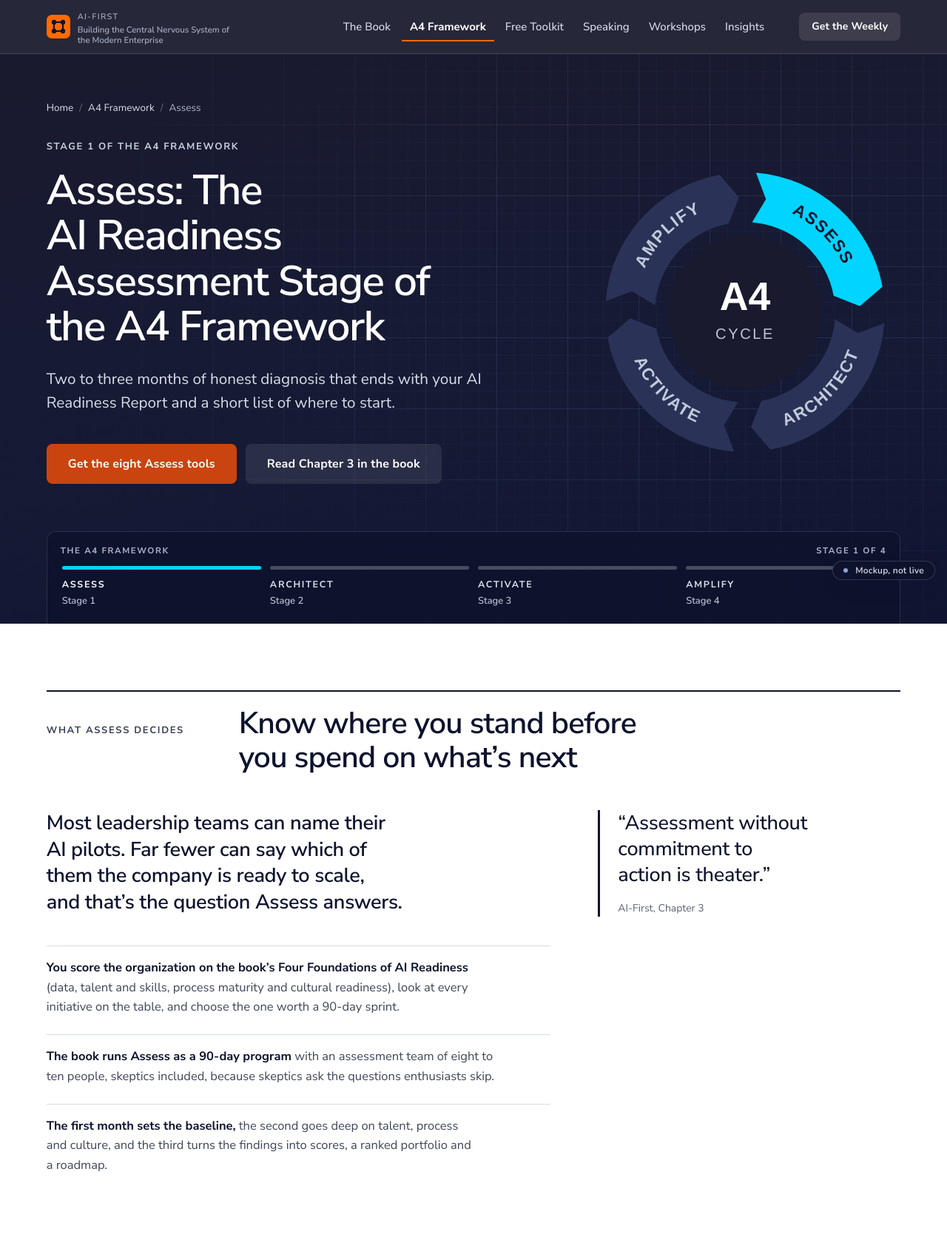
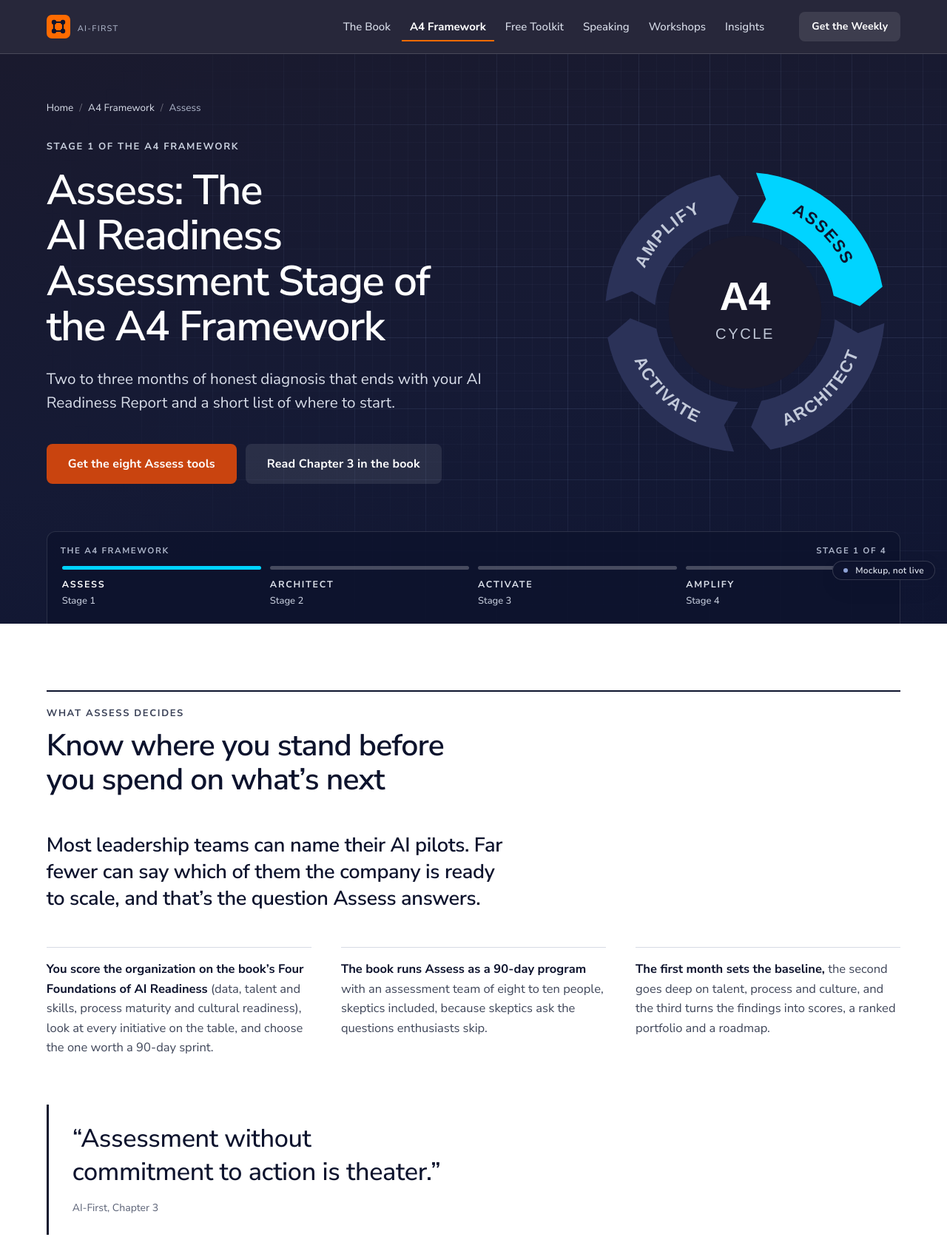
Before and after one commit to jarvisdanley/readaifirst-redesign, a plain HTML site: page a4-framework/assess/index.html in a window 1280 px wide. Shown: the top 1672 px of the page at 74% size. Drawn offline with Linux system fonts and the light colour scheme.

Commit message:
Defect pass: hero covers fan inside the frame, header tagline to footer only, one header centre line, eyebrow above headings, sticky split columns, Assess quote full width, rules span columns, anchors clear the header

```diff
--- a/a4-framework/assess/index.html
+++ b/a4-framework/assess/index.html
@@ -45,13 +45,12 @@
 <section class="s s-white" aria-labelledby="wd-h">
   <div class="container">
     <div class="sec-head "><span class="label">What Assess decides</span><h2 id="wd-h">Know where you stand before you spend on what’s next</h2></div>
-    <div class="split wide-left">
-      <div><p class="lead-sent">Most leadership teams can name their AI pilots. Far fewer can say which of them the company is ready to scale, and that’s the question Assess answers.</p>
-<ul class="takeaways stacked"><li><p><b>You score the organization on the book’s Four Foundations of AI Readiness</b> (data, talent and skills, process maturity and cultural readiness), look at every initiative on the table, and choose the one worth a 90-day sprint.</p></li>
+    <div class="decides">
+      <p class="lead-sent">Most leadership teams can name their AI pilots. Far fewer can say which of them the company is ready to scale, and that’s the question Assess answers.</p>
+<ul class="takeaways cols"><li><p><b>You score the organization on the book’s Four Foundations of AI Readiness</b> (data, talent and skills, process maturity and cultural readiness), look at every initiative on the table, and choose the one worth a 90-day sprint.</p></li>
 <li><p><b>The book runs Assess as a 90-day program</b> with an assessment team of eight to ten people, skeptics included, because skeptics ask the questions enthusiasts skip.</p></li>
 <li><p><b>The first month sets the baseline,</b> the second goes deep on talent, process and culture, and the third turns the findings into scores, a ranked portfolio and a roadmap.</p></li></ul>
-      </div>
-      <blockquote class="pullquote"><p>“Assessment without commitment to action is theater.”</p><cite><span class="nb">AI-First,</span> Chapter 3</cite></blockquote>
+      <blockquote class="pullquote pullquote--wide"><p>“Assessment without commitment to action is theater.”</p><cite><span class="nb">AI-First,</span> Chapter 3</cite></blockquote>
     </div>
   </div>
 </section>
--- a/assets/css/site.css
+++ b/assets/css/site.css
@@ -772,3 +772,43 @@ h2, .sec-head h2 { letter-spacing: -0.02em; }
 .tool-card .sep { position: absolute; width: 1px; height: 1px; overflow: hidden; clip: rect(0 0 0 0); white-space: nowrap; }
 .tool-card .meta .free { flex-basis: auto; }
 .tool-card .meta .free::before { content: ""; display: inline-block; width: 1px; height: 11px; background: var(--rule); margin-right: 12px; vertical-align: -1px; }
+
+/* ---------- round 4: concrete defect fixes (Neo, 1440x900 viewport pass) */
+/* 1. home/resources hero: covers read as whole objects (edge outline, less dimming) and fan out so titles peek past the book */
+.artifacts .tc { width: 44%; filter: brightness(.88) saturate(.9); border-radius: 6px; outline: 1px solid rgba(255,255,255,.16); outline-offset: -1px; }
+.artifacts .book { width: 50%; margin-left: -25%; }
+@media (min-width: 961px) {
+  .artifacts .tc-1 { left: -4%; top: 84px; transform: rotate(-6deg); }
+  .artifacts .tc-2 { right: -4%; top: 48px; transform: rotate(5deg); }
+}
+@media (min-width: 1300px) {
+  .artifacts .tc-2 { right: -17%; }
+  .artifacts .book { margin-left: -29%; }
+}
+/* 2. header: tagline lives in the footer only; the header carries the mark + wordmark */
+.site-header .brand-word span.tagline { display: none; }
+.site-header .brand-word b { line-height: 1; font-size: 20px; }
+/* 3. header: logo block, nav items and CTA on one centre line */
+.site-header .bar { align-items: center; }
+.site-header .brand, .site-header .site-nav, .site-header .cta { align-self: center; }
+.site-header .brand { height: 40px; }
+.site-header .cta { height: 40px; display: inline-flex; align-items: center; }
+/* 4. section heads: eyebrow above the heading, heading flush with the content column */
+.sec-head { grid-template-columns: minmax(0, 1fr); gap: var(--sp-3); }
+.sec-head .label, .sec-head > :not(.label) { grid-column: 1; }
+/* 5. split sections: the narrow right column travels with the reader instead of leaving a dead zone */
+@media (min-width: 901px) {
+  .split.wide-left > :last-child { position: sticky; top: 112px; align-self: start; }
+}
+/* 6. takeaway rules span their column exactly */
+.split > .prose { max-width: none; }
+.takeaways { width: 100%; }
+.takeaways li { width: 100%; box-sizing: border-box; }
+/* 7. anchors clear the sticky header (and the resources filter bar) */
+html { scroll-padding-top: 0; }
+[id], section { scroll-margin-top: 96px; }
+html:has(.filter-bar) [id], html:has(.filter-bar) section { scroll-margin-top: 160px; }
+/* 5b. Assess "what it decides": takeaways run full width in three columns, the pull quote closes the section full width */
+.decides .lead-sent { max-width: 48ch; }
+.pullquote--wide { margin-top: var(--sp-10); padding: var(--sp-6) 0 var(--sp-6) var(--sp-7); max-width: none; }
+.pullquote--wide p { font-size: clamp(1.5rem, 1.1rem + 1.3vw, 2.25rem); max-width: 34ch; }
```
